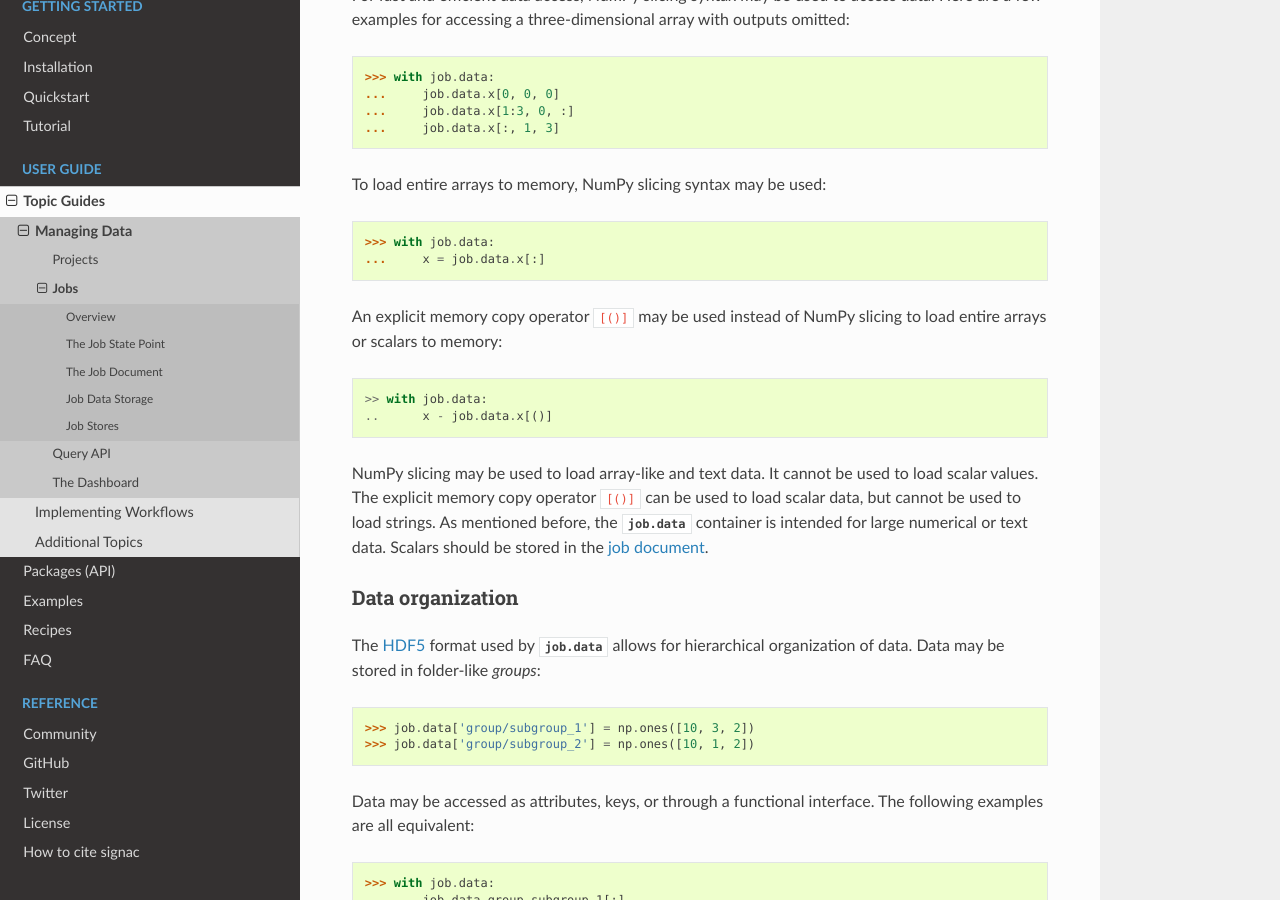
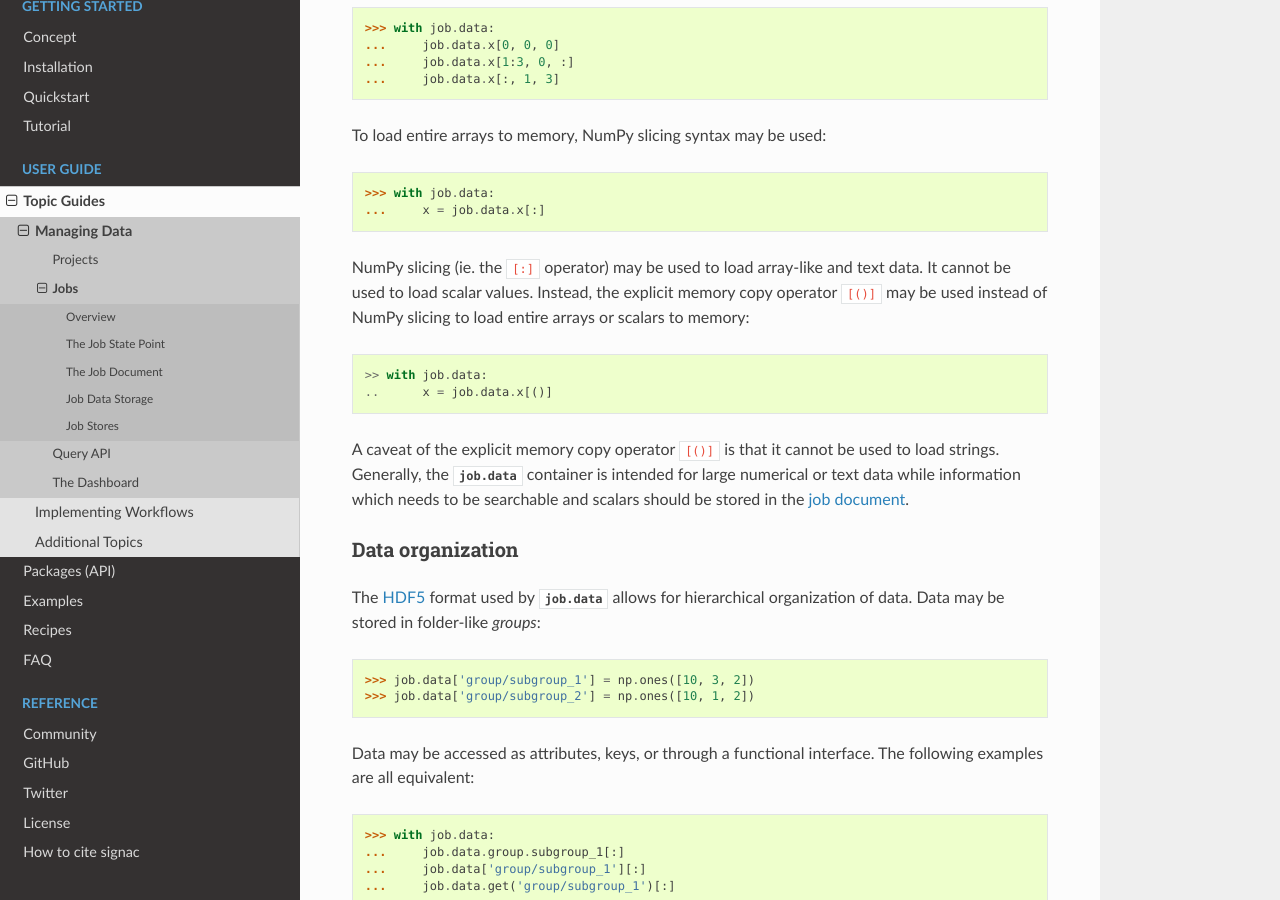
Before and after one commit to glotzerlab/signac-docs, a Sphinx documentation site: the page built from docs/source/jobs.rst, in a window 1280 px wide and 900 px high, scrolled down 6726 px. Built offline with Sphinx 7.4.7 and the Read the Docs theme 2.0.0, drawn with Linux system fonts in a browser that asks for light colours; some of the changed text lies outside the part shown.

Commit message:
Reduced redundancy in the first paragraph. Some more changes to [()] vs [:] usage

```diff
--- a/docs/source/jobs.rst
+++ b/docs/source/jobs.rst
@@ -239,13 +239,12 @@
 
 Job Data Storage
 ================
-Large numerical or text data can be stored in the :py:attr:`Job.data` container, which is an instance of :class:`signac.H5Store`.
-This container uses a file in `HDF5 <https://portal.hdfgroup.org/display/HDF5/HDF5>`_ format to store array-like or dictionary-like information.
+Job associated data may be stored through :py:attr:`Job.data` or :py:attr:`Job.stores`.
+This :py:attr:`Job.data` container uses a file in `HDF5 <https://portal.hdfgroup.org/display/HDF5/HDF5>`_ format to store array-like or dictionary-like information.
 Like the :py:attr:`Job.document`, this information can be accessed using key-value pairs.
 Unlike the :py:attr:`Job.document`, :attr:`Job.data` is not searchable.
+This section will focus on examples and usage of :py:attr:`Job.data`.
 
-Job associated data may be stored through :py:attr:`Job.data` or :py:attr:`Job.stores`.
-This section will focus on examples and usage of :py:attr:`Job.data`.
 Data written with :py:attr:`Job.data` is stored in a file named ``signac_data.h5`` in the associated job folder.
 Data written with :py:attr:`Job.stores['key_name']` is stored in a file named ``key_name.h5``.
 For cases where job-associated data may be accessed from multiple sources at the same time or other instances where multiple files may be preferred to one large file, :py:attr:`Job.stores` should be used instead of :py:attr:`Job.data`.
@@ -313,18 +312,17 @@
     >>> with job.data:
     ...     x = job.data.x[:]
 
-An explicit memory copy operator ``[()]`` may be used instead of NumPy slicing to load entire arrays or scalars to memory:
+NumPy slicing (ie. the ``[:]`` operator) may be used to load array-like and text data.
+It cannot be used to load scalar values.
+Instead, the explicit memory copy operator ``[()]`` may be used instead of NumPy slicing to load entire arrays or scalars to memory:
 
 .. code-block:: python
 
     >> with job.data:
-    ..      x - job.data.x[()]
+    ..      x = job.data.x[()]
 
-NumPy slicing may be used to load array-like and text data.
-It cannot be used to load scalar values.
-The explicit memory copy operator ``[()]`` can be used to load scalar data, but cannot be used to load strings.
-As mentioned before, the :py:attr:`job.data` container is intended for large numerical or text data.
-Scalars should be stored in the :ref:`job document <project-job-document>`.
+A caveat of the explicit memory copy operator ``[()]`` is that it cannot be used to load strings.
+Generally, the :py:attr:`job.data` container is intended for large numerical or text data while information which needs to be searchable and scalars should be stored in the :ref:`job document <project-job-document>`.
 
 
 Data organization
```
